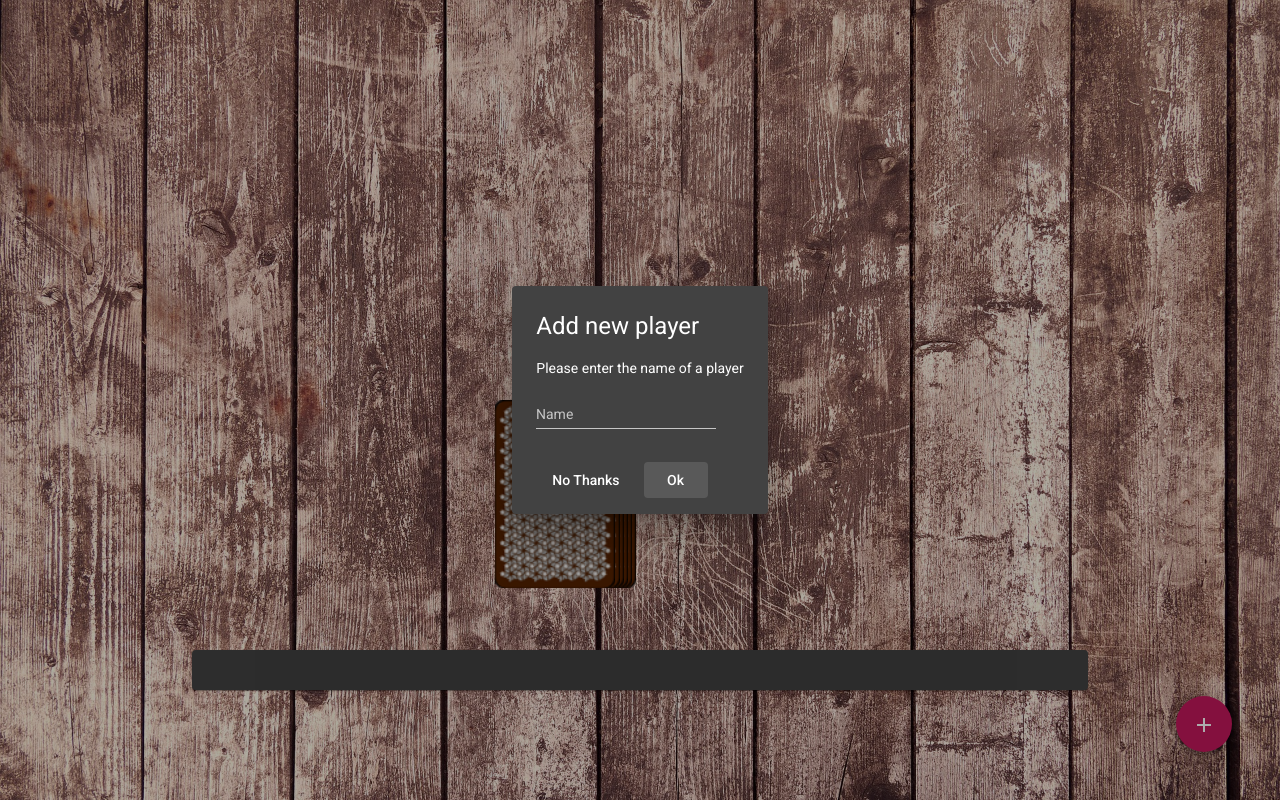
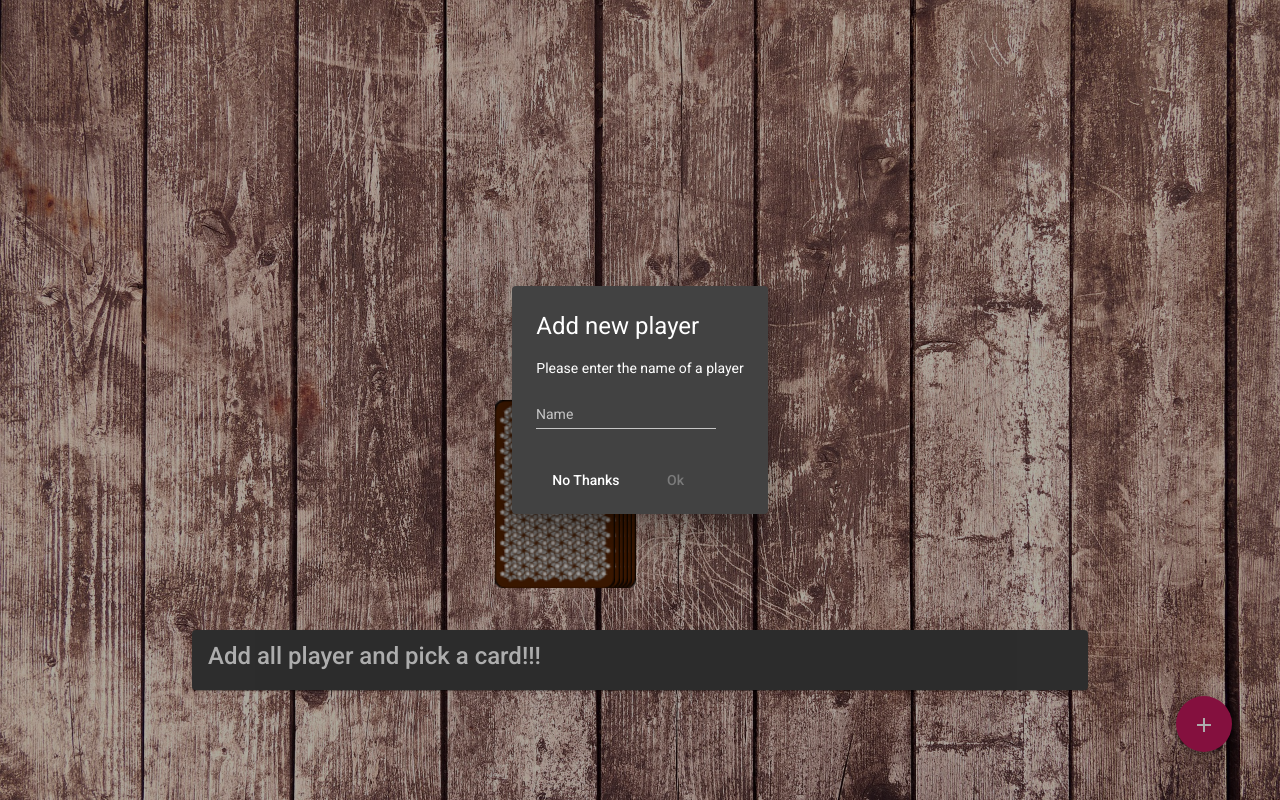
Before and after one commit to Dersa85/ringoffire, an Angular app: page /game in a window 1280 px wide. Both pictures are taken after a click on the button "add". Built offline with nearby package versions, Linux system fonts and the light colour scheme.

Commit message:
first playable version

```diff
--- a/src/app/dialog-add-player/dialog-add-player.component.html
+++ b/src/app/dialog-add-player/dialog-add-player.component.html
@@ -8,5 +8,5 @@
 </div>
 <div mat-dialog-actions>
   <button mat-button (click)="onNoClick()">No Thanks</button>
-  <button mat-button [mat-dialog-close]="name" cdkFocusInitial>Ok</button>
+  <button mat-button [disabled]="name.length == 0" [mat-dialog-close]="name" cdkFocusInitial>Ok</button>
 </div>
--- a/src/app/dialog-add-player/dialog-add-player.component.ts
+++ b/src/app/dialog-add-player/dialog-add-player.component.ts
@@ -1,5 +1,5 @@
-import { Component, Inject, OnInit } from '@angular/core';
-import {MatDialogRef, MAT_DIALOG_DATA} from '@angular/material/dialog';
+import { Component, OnInit } from '@angular/core';
+import {MatDialogRef} from '@angular/material/dialog';
 
 @Component({
   selector: 'app-dialog-add-player',
@@ -9,18 +9,15 @@ import {MatDialogRef, MAT_DIALOG_DATA} from '@angular/material/dialog';
 export class DialogAddPlayerComponent implements OnInit {
 
   constructor(
-    public dialogRef: MatDialogRef<DialogAddPlayerComponent>) { }
+    private dialogRef: MatDialogRef<DialogAddPlayerComponent>) { }
 
   name:string = '';
   ngOnInit() {
   }
 
-  closeDialog() {
-    //this.dialogRef.close('Pizza!');
-  }
 
   onNoClick(): void {
-    //this.dialogRef.close();
+    this.dialogRef.close();
   }
 
 }
--- a/src/app/game-info/game-info.component.html
+++ b/src/app/game-info/game-info.component.html
@@ -1,6 +1,6 @@
 <mat-card>
 
-  <mat-card-title>{{ title }}</mat-card-title>
+  <mat-card-title>{{ card ? title : 'Add all player and pick a card!!!' }}</mat-card-title>
   <mat-card-content>{{ description }}</mat-card-content>
 
 </mat-card>
--- a/src/app/game/game.component.ts
+++ b/src/app/game/game.component.ts
@@ -23,13 +23,14 @@ export class GameComponent implements OnInit {
   }
 
   takeCard() {
-    if (this.pickCardAnimation) {
+    if (this.pickCardAnimation || !this.game.players.length) {
       return;
     }
 
     this.pickCardAnimation = true;
     this.currentCard = this.game.stack.pop()!;
 
+    this.changeToNextPlayer();
 
     setTimeout(() => {
       this.game.playedCards.push(this.currentCard);
@@ -39,11 +40,17 @@ export class GameComponent implements OnInit {
     }, 1100);
   }
 
+  changeToNextPlayer() {
+    this.game.currentPlayer = (this.game.currentPlayer + 1) % this.game.players.length
+  }
+
   openDialog() {
     const dialogRef = this.dialog.open(DialogAddPlayerComponent);
 
     dialogRef.afterClosed().subscribe((name:string) => {
-      this.game.players.push(name);
+      if (name) {
+        this.game.players.push(name);
+      }
     })
   }
 }
```
